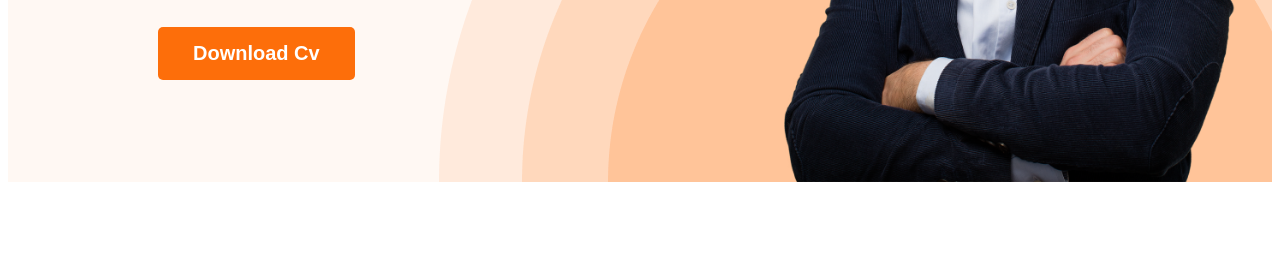
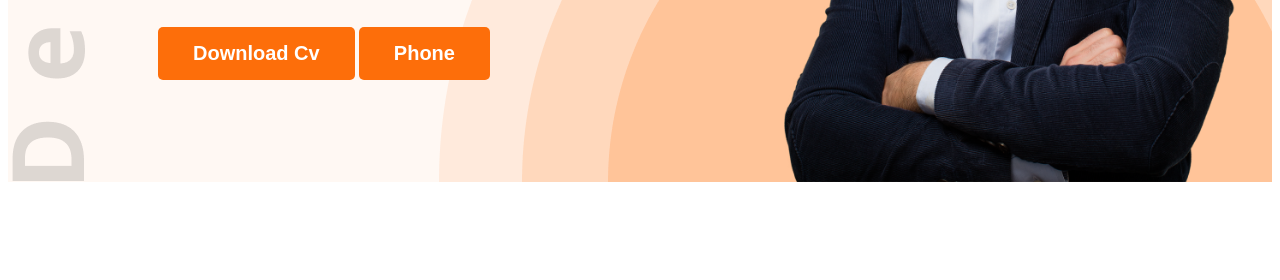
Before and after one commit to bluerana377/developer-portfolio, a plain HTML site: page index.html in a window 1280 px wide. Shown: the part 520-800 px from the top of the page. Drawn offline with nearby package versions, Linux system fonts and the light colour scheme.

Commit message:
complete the website

```diff
--- a/index.html
+++ b/index.html
@@ -31,6 +31,7 @@
             accusantium?Lorem ipsum dolor sit amet consectetur.
           </p>
           <button class="btn-primary">Download Cv</button>
+          <button class="btn-primary"><i class="fa-solid fa-phone"></i> Phone</button>
         </div>
         <img class="profile-pic" src="images/hardy.png" alt="" />
       </div>
--- a/styles/styles.css
+++ b/styles/styles.css
@@ -47,9 +47,9 @@ nav a {
 /* header styles hare  */
 .header {
   background-color: #fff8f3;
-  background-image: url("../images/header_bg.png");
+  background-image: url('../images/header_bg.png'),   url('../images/developer.png');
   background-repeat: no-repeat;
-  background-position: bottom right;
+  background-position: bottom right, bottom left;
 }
 .banner {
   padding: 30px 30px 0px 150px;
```
